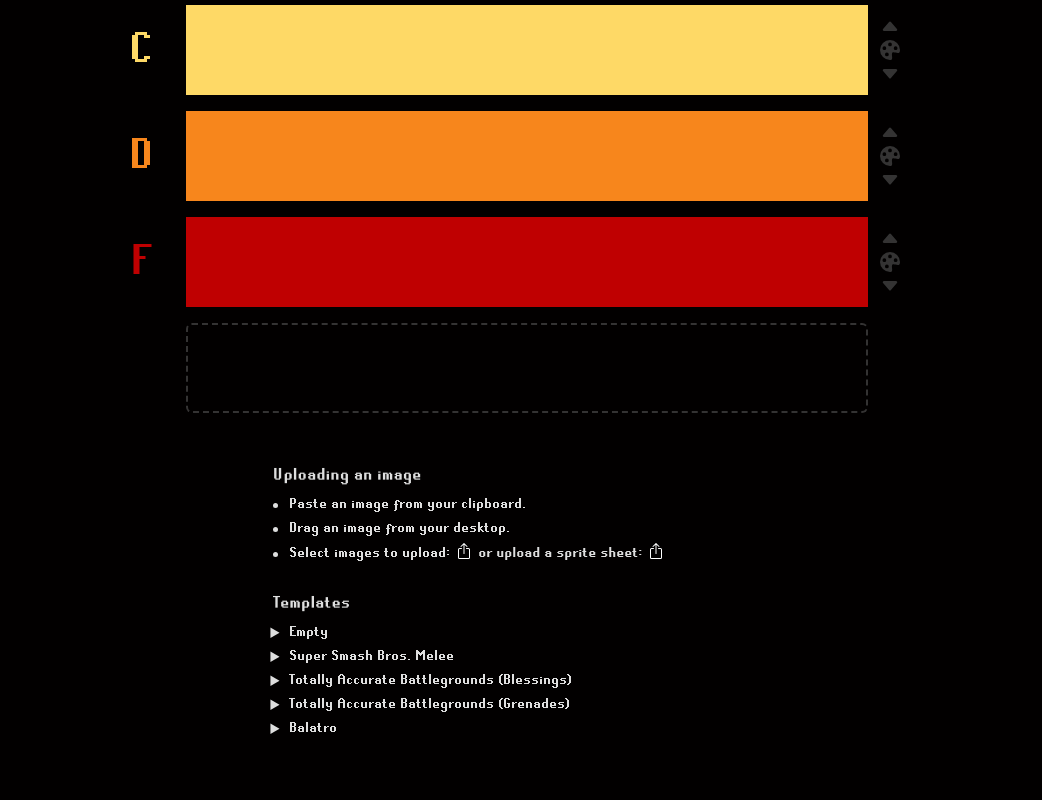
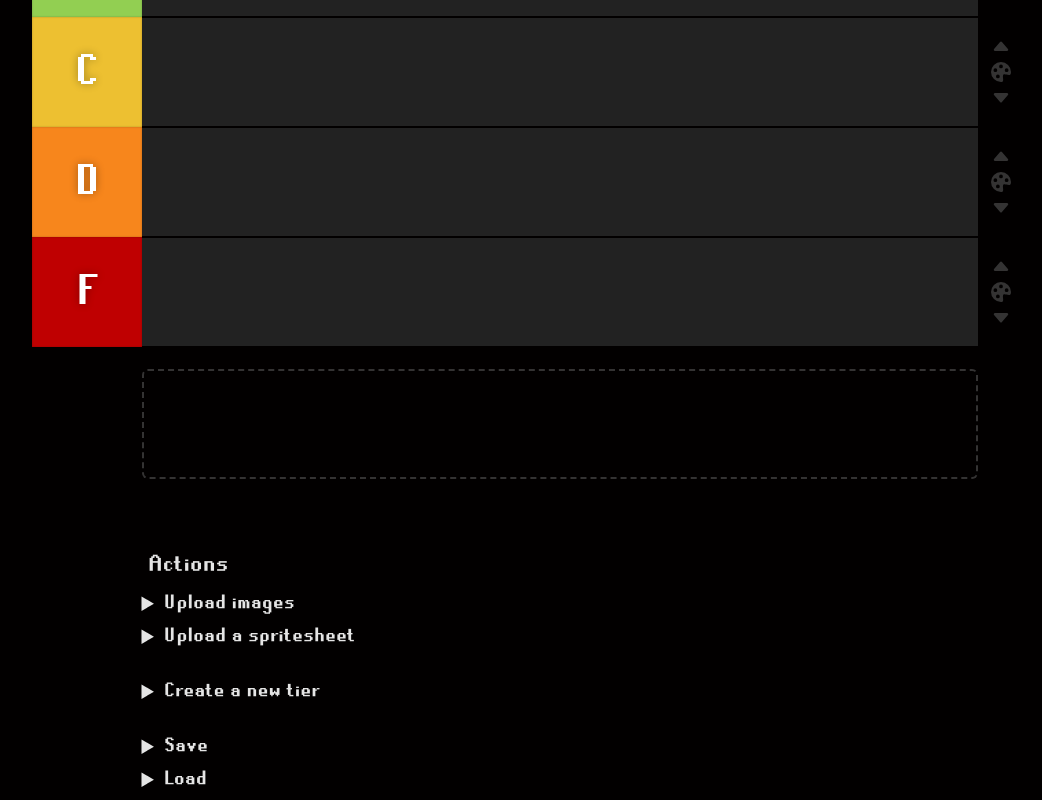
Before and after one commit to lassebomh/tierlist, a Svelte app: page / in a window 1280 px wide. Shown: the part 420-1220 px from the top of the page, without its empty margins (108-1150 px from the left). Built offline with nearby package versions, Linux system fonts and the light colour scheme.

Commit message:
redesign

```diff
--- a/src/App.svelte
+++ b/src/App.svelte
@@ -36,41 +36,16 @@
     >
       <Icon icon={"trash"} />
     </button>
-    <button
-      title="Upload a tier list"
-      class="tier-list-upload"
-      onclick={async () => {
-        const file = await request_file_upload("application/json");
-        if (file === null) return;
-        tierlist = JSON.parse(await blob_to_text(file));
-      }}
-    >
-      <Icon icon={"box-out"} width={20} height={20} />
-    </button>
-    <button
-      title="Save tier list"
-      class="tier-list-download"
-      onclick={() => {
-        download_file(slugify(tierlist.name) + ".json", JSON.stringify(tierlist, undefined, 2));
-      }}
-    >
-      <Icon icon={"box-in"} width={20} height={20} />
-    </button>
   </div>
 
   <TierListEditor bind:tierlist {mode} />
 
   <div class="information">
-    <h3>Uploading an image</h3>
-    <ul class="how-to-upload">
-      <li><div>Paste an image from your clipboard.</div></li>
-      <li><div>Drag an image from your desktop.</div></li>
+    <div>
+      <h3>Actions</h3>
+      <ul class="actions">
         <li>
-        <div>
-          Select images to upload:
           <button
-            title="Click to select files"
-            style="display: inline; color: white;"
             onclick={async () => {
               let files = await request_multi_file_upload("image/*");
               if (files === null) return;
@@ -80,15 +55,11 @@
                   src: await blob_to_dataurl(file),
                 });
               }
-            }}
+            }}>Upload images</button
           >
-            <Icon icon={"box-out"} width={16} height={16} />
-          </button>
-
-          or upload a sprite sheet:
+        </li>
+        <li>
           <button
-            title="Click to select files"
-            style="display: inline; color: white;"
             onclick={async () => {
               let file = await request_file_upload("image/*");
               if (file === null) return;
@@ -102,19 +73,50 @@
                   src: url,
                 }))
               );
-            }}
+            }}>Upload a spritesheet</button
           >
-            <Icon icon={"box-out"} width={16} height={16} />
-          </button>
-        </div>
         </li>
       </ul>
+      <ul class="actions">
+        <li>
+          <button
+            onclick={() =>
+              tierlist.tiers.push({
+                color: "#666666",
+                name: "X",
+                items: [],
+              })}>Create a new tier</button
+          >
+        </li>
+      </ul>
+
+      <ul class="actions">
+        <li>
+          <button
+            onclick={() => {
+              download_file(slugify(tierlist.name) + ".json", JSON.stringify(tierlist, undefined, 2));
+            }}>Save</button
+          >
+        </li>
+        <li>
+          <button
+            onclick={async () => {
+              const file = await request_file_upload("application/json");
+              if (file === null) return;
+              tierlist = JSON.parse(await blob_to_text(file));
+            }}>Load</button
+          >
+        </li>
+      </ul>
+    </div>
+    <div>
       <h3>Templates</h3>
-    <ul class="templates">
+      <ul class="actions">
         <li><button onclick={() => ask_load_template("empty")}>Empty</button></li>
         <li><button onclick={() => ask_load_template("melee")}>Super Smash Bros. Melee</button></li>
         <li>
-        <button onclick={() => ask_load_template("tabg_blessings")}>Totally Accurate Battlegrounds (Blessings)</button>
+          <button onclick={() => ask_load_template("tabg_blessings")}>Totally Accurate Battlegrounds (Blessings)</button
+          >
         </li>
         <li>
           <button onclick={() => ask_load_template("tabg_grenades")}>Totally Accurate Battlegrounds (Grenades)</button>
@@ -124,13 +126,14 @@
         </li>
       </ul>
     </div>
+  </div>
 </main>
 
 <style>
   main {
     margin: 5vmin auto;
     min-width: 95vmin;
-    width: 70vw;
+    width: 80vw;
     max-width: 100vw;
     padding: 0 12px;
     /* perspective: 8000px; */
@@ -148,9 +151,7 @@
     padding: 0;
 
     .tier-list-mode-move,
-    .tier-list-mode-delete,
-    .tier-list-download,
-    .tier-list-upload {
+    .tier-list-mode-delete {
       border: 1px solid #666;
       color: #bbb;
       aspect-ratio: unset;
@@ -182,10 +183,6 @@
       border-bottom-left-radius: 0;
       margin-left: -0.5px;
     }
-    .tier-list-download,
-    .tier-list-upload {
-      margin-left: 0.4em;
-    }
   }
 
   button {
@@ -209,15 +206,6 @@
     }
   }
 
-  .how-to-upload {
-    li > div {
-      display: flex;
-      align-items: center;
-      gap: 0.25em;
-      flex-wrap: wrap;
-    }
-  }
-
   h3 {
     margin-top: 1.5rem;
     margin-bottom: 0.2rem;
@@ -229,17 +217,21 @@
   }
 
   .information {
-    max-width: 550px;
+    max-width: 800px;
     margin: auto;
     margin-top: 3em;
     padding: 0 1rem;
+    > div {
+    }
   }
 
-  .templates {
+  .actions {
     list-style: disclosure-closed;
+
     button {
       font: inherit;
       color: inherit;
+      text-align: left;
 
       margin: 0 -4px;
       padding: 0 4px;
--- a/src/app.css
+++ b/src/app.css
@@ -2,12 +2,8 @@
   line-height: 1.5;
   font-weight: 400;
 
-  color: rgba(255, 255, 255, 0.87);
+  color: rgba(255, 255, 255, 0.897);
   background-color: #020000;
-  /* text-rendering: geometricPrecision; */
-  /* -webkit-font-smoothing: antialiased; */
-  /* -moz-osx-font-smoothing: grayscale; */
-
 }
 
 body {
@@ -16,6 +12,7 @@ body {
   flex-direction: column;
   min-height: 100vh;
   font-family: 'Runescape Bold';
+  font-size: 22px;
 }
 
 * {
--- a/src/components/TierListEditor.svelte
+++ b/src/components/TierListEditor.svelte
@@ -3,6 +3,10 @@
   import { download_file, slugify, request_multi_file_upload, request_file_upload, random_id } from "../lib/utils";
   import { type Item, type TierList, templates } from "../lib/tierlist";
   import { blob_to_dataurl, blob_to_text, extract_image_segments } from "../lib/blob";
+  import { fly, draw, fade, slide } from "svelte/transition";
+  import { flip } from "svelte/animate";
+  import { onDestroy } from "svelte";
+  import { on } from "svelte/events";
 
   async function onDrop(e: DragEvent) {
     e.preventDefault();
@@ -49,6 +53,19 @@
   let target = $state<DragTarget | undefined>();
 
   let { tierlist = $bindable(), mode }: { tierlist: TierList; mode: "mode-delete" | "mode-move" } = $props();
+
+  let scroll_position = $state(0);
+
+  onDestroy(
+    on(
+      window,
+      "scroll",
+      () => {
+        scroll_position = window.scrollY;
+      },
+      { passive: true }
+    )
+  );
 </script>
 
 <svelte:document
@@ -71,13 +88,39 @@
     }
   }}
 />
+{#if scroll_position > 180}
+  <button
+    in:fade={{ duration: 100 }}
+    out:fade={{ duration: 100 }}
+    class="scroll-to-top"
+    class:highlight={from !== undefined}
+    onclick={() => {
+      window.scrollTo({
+        top: 0,
+        behavior: "smooth",
+      });
+    }}
+    ondragover={() => {
+      window.scrollTo({
+        top: 0,
+        behavior: "smooth",
+      });
+    }}
+  >
+    <div>Return</div>
+    <div style="font-size: 0.6em; position: absolute; bottom: 4px;" style:opacity={from !== undefined ? "1" : "0"}>
+      (hover)
+    </div>
+  </button>
+{/if}
 <div class="tier-list {mode}" class:dragging={from !== undefined}>
   {#each tierlist.tiers as tier, tier_index}
     <!-- svelte-ignore a11y_no_static_element_interactions -->
     <div
       class="tier"
-      style:color={tier.color}
+      style:background-color={tier.color}
       style:outline-color={tier.color}
+      style:user-select={from !== undefined ? "none" : undefined}
       ondragover={(e) => {
         e.preventDefault();
         e.stopPropagation();
@@ -88,10 +131,11 @@
       <div
         class="tier-name-edit"
         spellcheck="false"
+        style:user-select={from !== undefined ? "none" : undefined}
         contenteditable="true"
-        style:font-size={tier.name.length > 1 ? "1.25rem" : "3rem"}
+        style:font-size={tier.name.trim().length <= 1 ? "3rem" : "1.5rem"}
         style:outline-color={tier.color}
-        bind:textContent={tier.name}
+        bind:innerText={tier.name}
       ></div>
       {@render DeleteOverlay(() => {
         tierlist.uncategorized.push(...tier.items);
@@ -99,10 +143,12 @@
       })}
     </div>
 
-    <div class="tier-items" style:background-color={tier.color}>
+    <div class="tier-items">
+      <div class="tier-items-backdrop" style:background-color={tier.color}></div>
       {#each tier.items as item, item_index (item.id)}
         <!-- svelte-ignore a11y_no_static_element_interactions -->
         <div
+          animate:flip={{ duration: 150 }}
           class="tier-item"
           draggable="true"
           ondragstart={(e) => {
@@ -166,12 +212,13 @@
       </button>
     </div>
   {/each}
-  <div class="uncategorized">
+  <div class="uncategorized" style:outline={tierlist.uncategorized.length === 0 ? "2px #fff3 dashed" : undefined}>
     <div class="tier-items">
       {#each tierlist.uncategorized as item, item_index (item.id)}
         <!-- svelte-ignore a11y_no_static_element_interactions -->
         <div
           class="tier-item"
+          animate:flip={{ duration: 150 }}
           draggable="true"
           ondragstart={(e) => {
             if (e.dataTransfer !== null) {
@@ -227,35 +274,13 @@
 {/snippet}
 
 <style>
-  .delete-overlay {
-    inset: 0;
-    background-color: #0006;
-    position: absolute;
-    justify-content: start;
-    padding: 8px;
-    color: #ddd;
-    align-items: start;
-    display: none;
-    aspect-ratio: unset;
-    opacity: 1;
-
-    &:hover {
-      outline: 2px solid cornflowerblue;
-      opacity: 1;
-      z-index: 1;
-    }
-
-    .mode-delete & {
-      display: flex;
-    }
-  }
-
   .tier-list {
     margin-top: 2rem;
     display: grid;
-    row-gap: 1rem;
     grid-template-columns: max-content 1fr auto;
     grid-template-rows: auto;
+
+    --item-size: 110px;
   }
 
   button,
@@ -289,14 +314,15 @@
     gap: 0em;
     font-size: 1em;
     height: 100%;
-    width: 90px;
+    width: 2em;
     aspect-ratio: 1;
   }
 
   .tier {
     position: relative;
-    min-width: 90px;
-    padding: 0 12px;
+    min-width: var(--item-size);
+    padding: 12px;
+    box-shadow: inset 0 0 2px #0004;
   }
 
   .tier-name-edit {
@@ -307,9 +333,12 @@
     justify-content: center;
     align-items: center;
     font-weight: 400;
-    line-height: 1.4rem;
+    line-height: 1em;
+    color: white;
+    white-space: pre-line;
 
     outline: none !important;
+    text-shadow: #0005 0 0 8px;
 
     .dragging & {
       pointer-events: none;
@@ -317,21 +346,30 @@
   }
 
   .tier-items {
+    position: relative;
     display: flex;
     flex-direction: row;
     flex-wrap: wrap;
-    min-height: 90px;
+    min-height: var(--item-size);
+    padding-left: 3px;
+
+    .tier-items-backdrop {
+      inset: 0;
+      position: absolute;
+      background-color: #222 !important;
+      top: 1px;
+      bottom: 1px;
+    }
   }
 
   .tier-item {
-    display: content;
     cursor: pointer;
     position: relative;
+    touch-action: pan-y;
     line-height: 0;
     > img {
-      height: 86px;
+      height: var(--item-size);
       image-rendering: pixelated;
-      margin: 2px;
     }
   }
 
@@ -374,24 +412,62 @@
 
   .uncategorized {
     border-radius: 6px;
-    outline: 2px #fff3 dashed;
+
     outline-offset: -2px;
     background: transparent;
     grid-column: 2 / 3;
     display: flex;
     flex-direction: column;
     position: relative;
+    margin-top: 1em;
 
     .tier-items {
       background-color: transparent;
     }
   }
+  .delete-overlay {
+    inset: 0;
+    background-color: #0006;
+    position: absolute;
+    justify-content: start;
+    padding: 8px;
+    color: #ddd;
+    align-items: start;
+    display: none;
+    aspect-ratio: unset;
+    opacity: 1;
 
-  .information {
-    max-width: 550px;
-    margin: auto;
-    margin-top: 3em;
-    padding: 0 1rem;
+    &:hover {
+      outline: 2px solid cornflowerblue;
+      opacity: 1;
+      z-index: 1;
+    }
+
+    .mode-delete & {
+      display: flex;
+    }
+  }
+
+  .scroll-to-top {
+    position: fixed;
+    top: 50%;
+    font-family: inherit;
+    font-size: inherit;
+    flex-direction: column;
+    left: 1px;
+    color: #fff5;
+    border: 2px solid #fff2;
+    white-space: nowrap;
+    padding: 1.5rem 1.5rem;
+
+    &:hover {
+      border: 2px solid #ffff;
+    }
+
+    &.highlight {
+      color: #fff8;
+      border-color: #fff5;
+    }
   }
 
   .templates {
--- a/src/lib/blob.ts
+++ b/src/lib/blob.ts
@@ -1,4 +1,4 @@
-import { hsv_to_rgb, int_to_rgba, rgba_to_int } from "./color";
+import { distance, hsv_to_rgb, int_to_rgba, rgba_to_int } from "./color";
 
 export function blob_to_text(file: Blob): Promise<string> {
   return new Promise<string>((res) => {
@@ -107,13 +107,6 @@ export async function extract_image_segments(blob: Blob): Promise<Blob[]> {
     }
   }
 
-  for (const [color, count] of counter) {
-    if (dominantColorCount < count) {
-      dominantColor = color;
-      dominantColorCount = count;
-    }
-  }
-
   const bgPoints = new Array<boolean>(mat.length).fill(false);
 
   const queue = Array.from(borderPoints);
@@ -124,6 +117,7 @@ export async function extract_image_segments(blob: Blob): Promise<Blob[]> {
     ignore.add(pnt);
 
     if (mat[pnt] === dominantColor) {
+      // distance(mat[pnt], dominantColor) < 30) {
       // paint(pnt, rgba_to_int(255, 0, 0, 100));
       // await tick();
       bgPoints[pnt] = true;
@@ -131,7 +125,6 @@ export async function extract_image_segments(blob: Blob): Promise<Blob[]> {
       // paint(pnt, rgba_to_int(100, 0, 0, 255));
       continue;
     }
-
     const right = pnt + 1;
     if (!ignore.has(right) && (right + 1) % width !== 0) {
       queue.push(right);
--- a/src/lib/color.ts
+++ b/src/lib/color.ts
@@ -47,3 +47,12 @@ export function int_to_rgba(dec: number) {
   const a = (dec >> 24) & 255;
   return { r, g, b, a };
 }
+
+export function distance(a: number, b: number) {
+  return (
+    Math.abs((a & 255) - (b & 255)) +
+    Math.abs(((a >> 8) & 255) - ((b >> 8) & 255)) +
+    Math.abs(((a >> 16) & 255) - ((b >> 16) & 255)) +
+    Math.abs(((a >> 24) & 255) - ((b >> 24) & 255))
+  );
+}
--- a/src/lib/tierlist.ts
+++ b/src/lib/tierlist.ts
@@ -38,7 +38,7 @@ function empty(): TierList {
       {
         name: "C",
         items: [],
-        color: "#fed966",
+        color: "#edc031",
       },
       {
         name: "D",
--- a/src/lib/utils.ts
+++ b/src/lib/utils.ts
@@ -18,6 +18,7 @@ export async function request_file_upload(type: string): Promise<File | null> {
 export function request_multi_file_upload(type: string): Promise<File[] | null> {
   const uploadInput = document.createElement("input");
   uploadInput.type = "file";
+  uploadInput.accept = type;
 
   let cleanupFiles: () => void;
 
```
Lines whose indentation alone changed are shown as unchanged.
